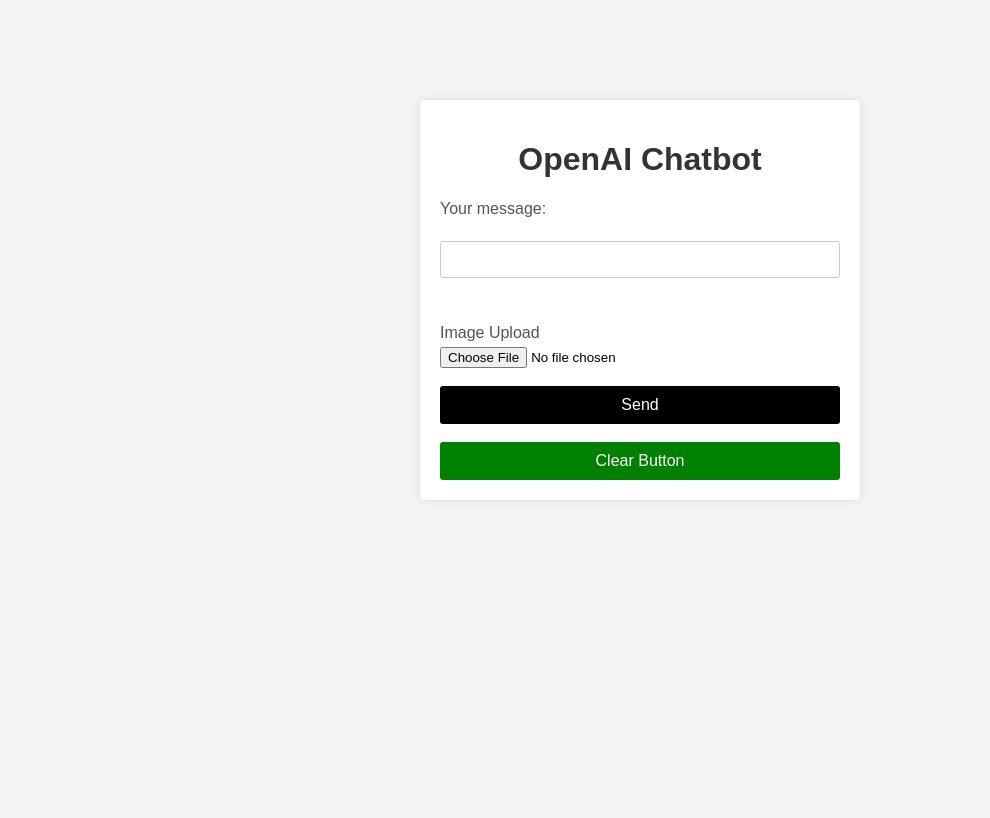
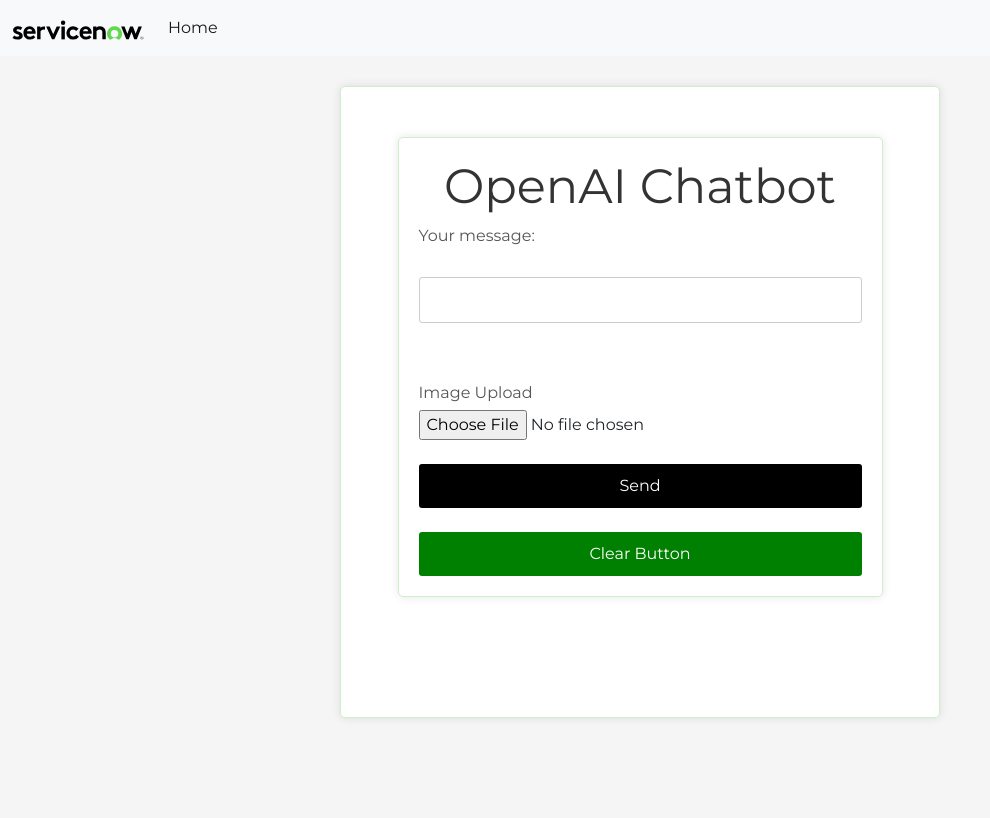
Before and after one commit to VaibhaviRautCG/Team-Beta-GenAI, a Flask app: page /simple_chatbot in a window 1280 px wide. Shown: the whole page, without its empty margins (0-990 px from the left). Before the commit the page ends 480 px from the top, so only its background shows below. Run offline with Flask 3, Linux system fonts and the light colour scheme; some libraries are stand-ins or nearby versions.

Commit message:
changes for ui
changes for ui

```diff
--- a/apps/static/css/main.css
+++ b/apps/static/css/main.css
@@ -1,11 +1,4 @@
-body {
-    font-family: Arial, sans-serif;
-    margin: 20px;
-}
 
-h1 {
-    color: #007BFF;
-}
 
 /* Chat CSS for chat history */
 
@@ -104,3 +97,55 @@
 .clear-button{
     background-color: green;
 }
+body {
+  font-family: 'Montserrat', sans-serif;
+  background-color: #f5f5f5;
+}
+.container {
+  max-width: 600px;
+  border: 1px solid #ccf0c7;
+  margin-top: 30px;
+}
+h1 {
+  font-size: 3rem;
+  color: #333;
+}
+button {
+  font-size: 1.2rem;
+  border-radius: 5px;
+}
+a.btn-outline-primary {
+  font-size: 1.5rem;
+}
+.text-block {
+  border: 1px solid #ccc;
+  background: #eef8ec;
+  display: block;
+  padding: 10px;
+  border-radius: 10px;
+  color: #62d84e;
+  font-size: 14px;
+  cursor: pointer;
+}
+.text-block:hover {
+  border: 1px solid #ccc;
+  background: #62d84e;
+  color: #eef8ec;
+}
+.img-uploader{
+  width: 40px;
+height: 40px;
+visibility: hidden;
+position: absolute;
+}
+.file-input{
+    width: 45px;
+    height: 45px;
+    position: absolute;
+    left: 0px;
+    top: 0px;
+}
+.file-input-icon{
+    width: 45px;
+    height: 45px;
+}
--- a/apps/templates/layouts/base.html
+++ b/apps/templates/layouts/base.html
@@ -3,12 +3,36 @@
 <head>
     <meta charset="UTF-8">
     <meta name="viewport" content="width=device-width, initial-scale=1.0">
+    <link rel="stylesheet" href="https://cdn.jsdelivr.net/npm/bootstrap@5.2.3/dist/css/bootstrap.min.css">
+  <link rel="preconnect" href="https://fonts.googleapis.com">
+  <link rel="preconnect" href="https://fonts.gstatic.com" crossorigin>
+  <link href="https://fonts.googleapis.com/css2?family=Montserrat:wght@400;700&display=swap" rel="stylesheet">
     <link rel="stylesheet" href="{{ url_for('static', filename='css/main.css') }}">
-    <link rel="stylesheet" href="{{ url_for('static', filename='css/style.css') }}">
-    <link rel="stylesheet" href="https://cdnjs.cloudflare.com/ajax/libs/font-awesome/6.0.0/css/all.min.css">
+    <script src="https://kit.fontawesome.com/b30ca710d9.js" crossorigin="anonymous"></script>
     <title>Flask App</title>
 </head>
 <body>
+    <nav class="navbar navbar-expand-lg navbar-light bg-light">
+        <div class="container-fluid">
+          <a class="navbar-brand" href="#">
+            <img src="{{ url_for('static', filename='img//servicenow-header-logo.svg') }}"/>
+          </a>
+          <button class="navbar-toggler" type="button" data-bs-toggle="collapse" data-bs-target="#navbarSupportedContent"
+            aria-controls="navbarSupportedContent" aria-expanded="false" aria-label="Toggle navigation">
+            <span class="navbar-toggler-icon"></span>
+          </button>
+          <div class="collapse navbar-collapse" id="navbarSupportedContent">
+            <ul class="navbar-nav me-auto mb-2 mb-lg-0">
+              <li class="nav-item">
+                <a class="nav-link active" aria-current="page" href="#">Home</a>
+              </li>
+            </ul>
+          </div>
+        </div>
+    </nav>
+    <div class="container">
     {% block content %}{% endblock content %}
+    </div>
+
 </body>
 </html>
```
Also changed, not shown: apps/static/img/servicenow-header-logo.svg (added).
